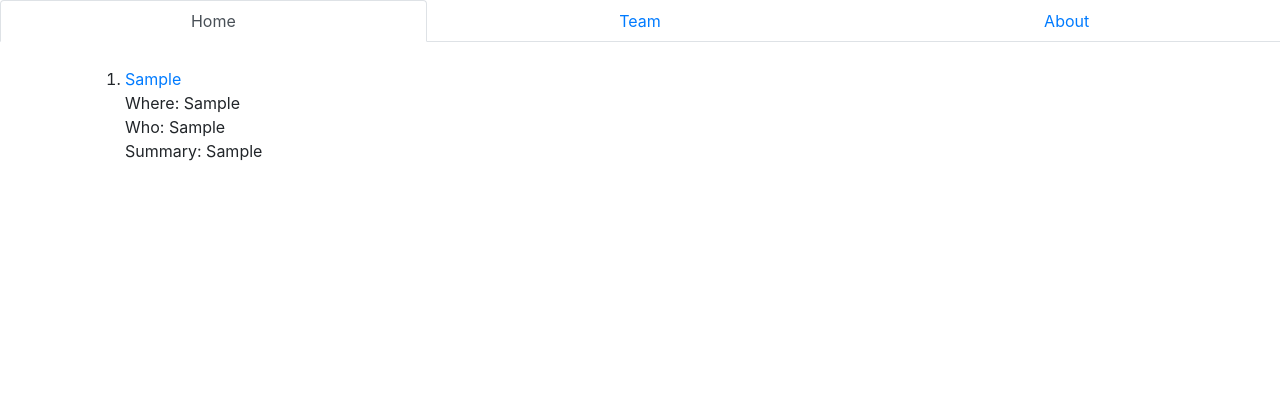
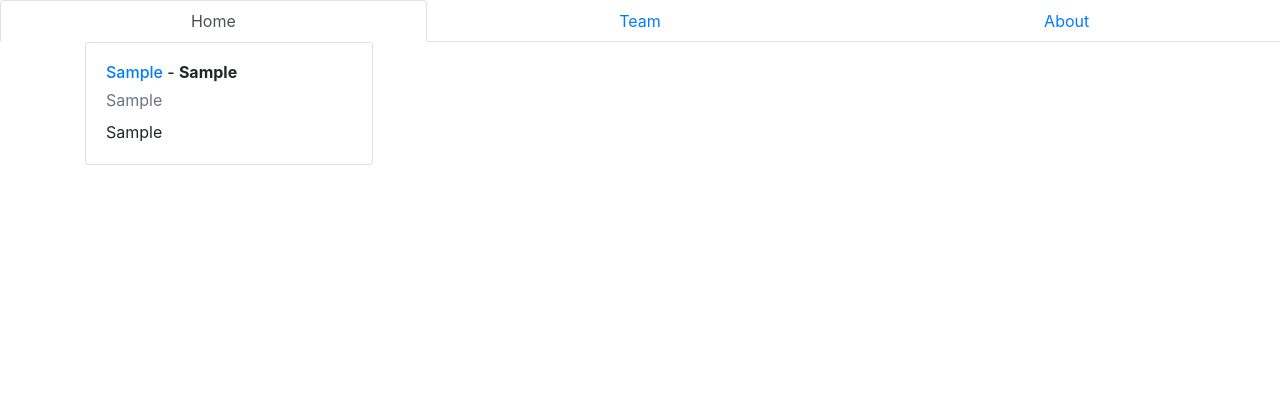
Before and after one commit to rshe01/Joblist, a Django app: template joblist/scraper/templates/page.html in a window 1280 px wide. Shown: the top 420 px of the page. Run offline with Django 3.2, Linux system fonts and the light colour scheme; the template is opened without the code that fills it: most values are stand-ins (such as "Sample title", 1, 10 or a date in 2020); some libraries are stand-ins or nearby versions.

Commit message:
implemented filters for location, designing list as cards

```diff
--- a/joblist/scraper/templates/nav.html
+++ b/joblist/scraper/templates/nav.html
@@ -8,16 +8,20 @@
 <div class="tab-content">
     <div class="tab-pane fade show active" id="home">
         <div class="container">
-            <ol>
-                {% for items in content%}
-                <li style="padding-top:25px">
-                    <a href="https://www.indeed.com/viewjob?jk={{items.1}}">{{items.0}}</a>
-                    <div>Where: {{items.2}}</div>
-                    <div>Who: {{items.3}}</div>
-                    <div>Summary: {{items.4}}</div>
-                </li>
+            {% for i in content%}
+                {% for items in i%}
+                    <li style="width: 18rem" class="card">
+                        <section class="card-body">
+                            <h6 class="card-title">
+                                    <a href="https://www.indeed.com/viewjob?jk={{items.1}}">{{items.0}}</a>
+                                    - <b>{{items.3}}</b>
+                            </h6>
+                            <div class="card-subtitle mb-2 text-muted">{{items.2}}</div>
+                            <p class="card-text">{{items.4}}</p>
+                        </section>
+                    </li>
                 {%endfor%}
-            </ol>
+            {%endfor%}
         </div>
     </div>
     <div class="tab-pane fade" id="team">test 2</div>
--- a/joblist/scraper/views.py
+++ b/joblist/scraper/views.py
@@ -1,9 +1,9 @@
 from django.shortcuts import render
-from .bs import bs;
+from .callingBS import big;
 
 def index(request):
     context={
-        "content":bs("https://www.indeed.com/jobs?q=Computer+Science+Internship"),
+        "content":big(),
         "loopLength":range(15),
     }
     return render(request, 'page.html', context=context)
```
Also changed, not shown: joblist/scraper/bs.py (+13 -13 lines), joblist/scraper/callingBS.py (added, +13 -0 lines).
